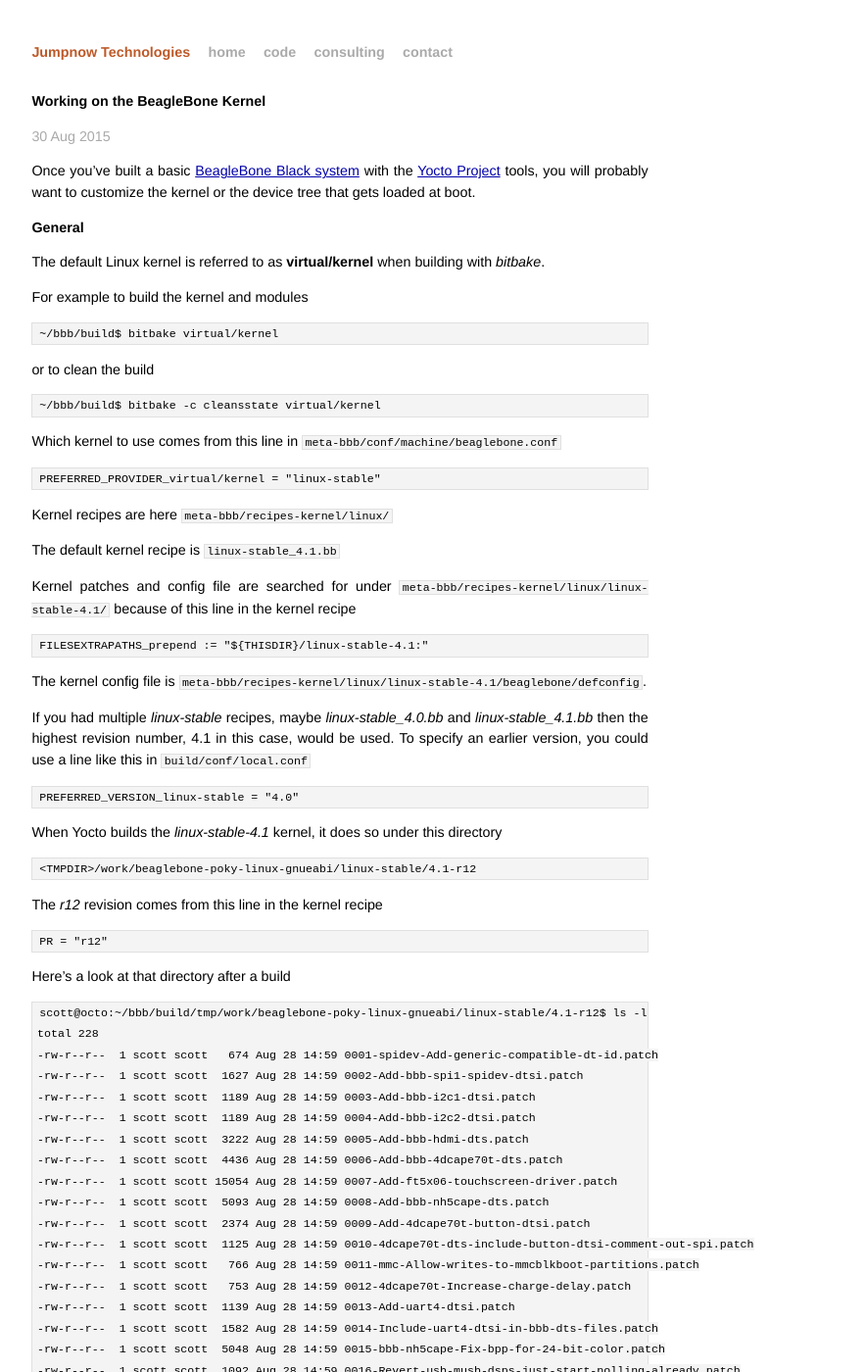
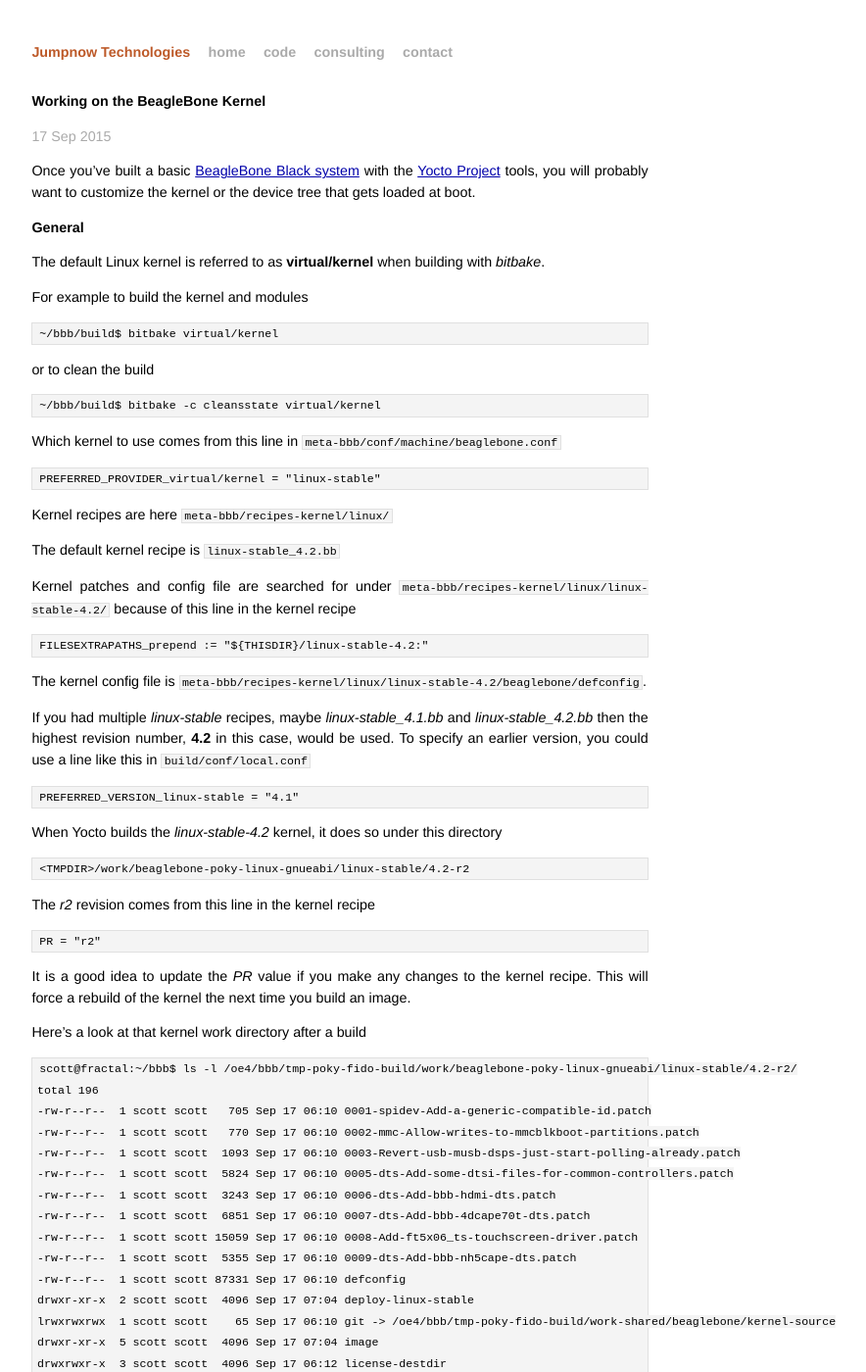
Before and after one commit to jumpnow/jumpnowtek-site, a Jekyll site: the page built from _posts/2015-06-22-Working-on-the-BeagleBone-kernel.md, in a window 1280 px wide and 1400 px high. Shown: the whole window at 98% size, without its empty margins (293-1177 px from the left). Built offline with Jekyll 4.4.1, drawn with Linux system fonts in a browser that asks for light colours; some of the changed text lies outside the part shown.

Commit message:
Updates for 4.2

```diff
--- a/_posts/2015-06-22-Working-on-the-BeagleBone-kernel.md
+++ b/_posts/2015-06-22-Working-on-the-BeagleBone-kernel.md
@@ -2,7 +2,7 @@
 layout: post
 title: Working on the BeagleBone Kernel
 description: "Working on and customizing the BeagleBone Black kernel"
-date: 2015-08-30 04:32:00
+date: 2015-09-17 07:14:00
 categories: beaglebone
 tags: [linux, beaglebone, kernel]
 ---
@@ -28,61 +28,54 @@ Which kernel to use comes from this line in `meta-bbb/conf/machine/beaglebone.co
 
 Kernel recipes are here `meta-bbb/recipes-kernel/linux/`
 
-The default kernel recipe is `linux-stable_4.1.bb`
+The default kernel recipe is `linux-stable_4.2.bb`
 
-Kernel patches and config file are searched for under `meta-bbb/recipes-kernel/linux/linux-stable-4.1/` because of this line in the kernel recipe
+Kernel patches and config file are searched for under `meta-bbb/recipes-kernel/linux/linux-stable-4.2/` because of this line in the kernel recipe
 
-    FILESEXTRAPATHS_prepend := "${THISDIR}/linux-stable-4.1:"
+    FILESEXTRAPATHS_prepend := "${THISDIR}/linux-stable-4.2:"
 
-The kernel config file is `meta-bbb/recipes-kernel/linux/linux-stable-4.1/beaglebone/defconfig`.
+The kernel config file is `meta-bbb/recipes-kernel/linux/linux-stable-4.2/beaglebone/defconfig`.
 
-If you had multiple *linux-stable* recipes, maybe *linux-stable_4.0.bb* and *linux-stable_4.1.bb* then the highest revision number, 4.1 in this case, would be used. To specify an earlier version, you could use a line like this in `build/conf/local.conf`
+If you had multiple *linux-stable* recipes, maybe *linux-stable_4.1.bb* and *linux-stable_4.2.bb* then the highest revision number, **4.2** in this case, would be used. To specify an earlier version, you could use a line like this in `build/conf/local.conf`
 
-    PREFERRED_VERSION_linux-stable = "4.0"
+    PREFERRED_VERSION_linux-stable = "4.1"
 
-When Yocto builds the *linux-stable-4.1* kernel, it does so under this directory
+When Yocto builds the *linux-stable-4.2* kernel, it does so under this directory
 
-    <TMPDIR>/work/beaglebone-poky-linux-gnueabi/linux-stable/4.1-r12
+    <TMPDIR>/work/beaglebone-poky-linux-gnueabi/linux-stable/4.2-r2
 
-The *r12* revision comes from this line in the kernel recipe
+The *r2* revision comes from this line in the kernel recipe
 
-    PR = "r12"
+    PR = "r2"
 
-Here's a look at that directory after a build
+It is a good idea to update the *PR* value if you make any changes to the kernel recipe. This will force a rebuild of the kernel the next time you build an image.
 
-    scott@octo:~/bbb/build/tmp/work/beaglebone-poky-linux-gnueabi/linux-stable/4.1-r12$ ls -l
-    total 228
-    -rw-r--r--  1 scott scott   674 Aug 28 14:59 0001-spidev-Add-generic-compatible-dt-id.patch
-    -rw-r--r--  1 scott scott  1627 Aug 28 14:59 0002-Add-bbb-spi1-spidev-dtsi.patch
-    -rw-r--r--  1 scott scott  1189 Aug 28 14:59 0003-Add-bbb-i2c1-dtsi.patch
-    -rw-r--r--  1 scott scott  1189 Aug 28 14:59 0004-Add-bbb-i2c2-dtsi.patch
-    -rw-r--r--  1 scott scott  3222 Aug 28 14:59 0005-Add-bbb-hdmi-dts.patch
-    -rw-r--r--  1 scott scott  4436 Aug 28 14:59 0006-Add-bbb-4dcape70t-dts.patch
-    -rw-r--r--  1 scott scott 15054 Aug 28 14:59 0007-Add-ft5x06-touchscreen-driver.patch
-    -rw-r--r--  1 scott scott  5093 Aug 28 14:59 0008-Add-bbb-nh5cape-dts.patch
-    -rw-r--r--  1 scott scott  2374 Aug 28 14:59 0009-Add-4dcape70t-button-dtsi.patch
-    -rw-r--r--  1 scott scott  1125 Aug 28 14:59 0010-4dcape70t-dts-include-button-dtsi-comment-out-spi.patch
-    -rw-r--r--  1 scott scott   766 Aug 28 14:59 0011-mmc-Allow-writes-to-mmcblkboot-partitions.patch
-    -rw-r--r--  1 scott scott   753 Aug 28 14:59 0012-4dcape70t-Increase-charge-delay.patch
-    -rw-r--r--  1 scott scott  1139 Aug 28 14:59 0013-Add-uart4-dtsi.patch
-    -rw-r--r--  1 scott scott  1582 Aug 28 14:59 0014-Include-uart4-dtsi-in-bbb-dts-files.patch
-    -rw-r--r--  1 scott scott  5048 Aug 28 14:59 0015-bbb-nh5cape-Fix-bpp-for-24-bit-color.patch
-    -rw-r--r--  1 scott scott  1092 Aug 28 14:59 0016-Revert-usb-musb-dsps-just-start-polling-already.patch
-    -rw-r--r--  1 scott scott 84935 Aug 28 14:59 defconfig
-    drwxr-xr-x  3 scott scott  4096 Aug 28 15:29 deploy-ipks
-    drwxr-xr-x  2 scott scott  4096 Aug 28 15:28 deploy-linux-stable
-    lrwxrwxrwx  1 scott scott    65 Aug 28 14:59 git -> /oe4/bbb/tmp-poky-fido-build/work-shared/beaglebone/kernel-source
-    drwxr-xr-x  5 scott scott  4096 Aug 28 15:28 image
-    drwxrwxr-x  3 scott scott  4096 Aug 28 15:05 license-destdir
-    drwxr-xr-x 20 scott scott  4096 Aug 29 04:51 linux-beaglebone-standard-build
-    drwxr-xr-x  4 scott scott  4096 Aug 28 15:28 package
-    drwxr-xr-x 71 scott scott  4096 Aug 28 15:30 packages-split
-    drwxr-xr-x  7 scott scott  4096 Aug 28 15:28 pkgdata
-    drwxrwxr-x  2 scott scott  4096 Aug 28 15:28 pseudo
-    drwxr-xr-x  3 scott scott  4096 Aug 28 15:28 sysroot-destdir
-    drwxrwxr-x  2 scott scott 12288 Aug 29 04:51 temp
+Here's a look at that kernel work directory after a build
 
-The patches and defconfig are the same files from `meta-bbb/recipes-kernel/linux/linux-stable-4.1/`
+    scott@fractal:~/bbb$ ls -l /oe4/bbb/tmp-poky-fido-build/work/beaglebone-poky-linux-gnueabi/linux-stable/4.2-r2/
+    total 196
+    -rw-r--r--  1 scott scott   705 Sep 17 06:10 0001-spidev-Add-a-generic-compatible-id.patch
+    -rw-r--r--  1 scott scott   770 Sep 17 06:10 0002-mmc-Allow-writes-to-mmcblkboot-partitions.patch
+    -rw-r--r--  1 scott scott  1093 Sep 17 06:10 0003-Revert-usb-musb-dsps-just-start-polling-already.patch
+    -rw-r--r--  1 scott scott  5824 Sep 17 06:10 0005-dts-Add-some-dtsi-files-for-common-controllers.patch
+    -rw-r--r--  1 scott scott  3243 Sep 17 06:10 0006-dts-Add-bbb-hdmi-dts.patch
+    -rw-r--r--  1 scott scott  6851 Sep 17 06:10 0007-dts-Add-bbb-4dcape70t-dts.patch
+    -rw-r--r--  1 scott scott 15059 Sep 17 06:10 0008-Add-ft5x06_ts-touchscreen-driver.patch
+    -rw-r--r--  1 scott scott  5355 Sep 17 06:10 0009-dts-Add-bbb-nh5cape-dts.patch
+    -rw-r--r--  1 scott scott 87331 Sep 17 06:10 defconfig
+    drwxr-xr-x  2 scott scott  4096 Sep 17 07:04 deploy-linux-stable
+    lrwxrwxrwx  1 scott scott    65 Sep 17 06:10 git -> /oe4/bbb/tmp-poky-fido-build/work-shared/beaglebone/kernel-source
+    drwxr-xr-x  5 scott scott  4096 Sep 17 07:04 image
+    drwxrwxr-x  3 scott scott  4096 Sep 17 06:12 license-destdir
+    drwxr-xr-x 20 scott scott  4096 Sep 17 07:04 linux-beaglebone-standard-build
+    drwxr-xr-x  4 scott scott  4096 Sep 17 07:04 package
+    drwxr-xr-x 79 scott scott  4096 Sep 17 07:04 packages-split
+    drwxr-xr-x  7 scott scott  4096 Sep 17 07:04 pkgdata
+    drwxrwxr-x  2 scott scott  4096 Sep 17 07:04 pseudo
+    drwxr-xr-x  3 scott scott  4096 Sep 17 07:04 sysroot-destdir
+    drwxrwxr-x  2 scott scott 12288 Sep 17 07:04 temp
+
+The patches and defconfig are the same files from `meta-bbb/recipes-kernel/linux/linux-stable-4.2/`
 
 The files under `git` are the Linux source after the kernel recipe patches have been applied.
 
@@ -97,11 +90,11 @@ You can invoke the standard kernel configuration editor using bitbake
 
 After you make your changes and save them, the new configuration file can be found here
 
-    <TMPDIR>/work/beaglebone-poky-linux-gnueabi/linux-stable/4.1-r1/linux-beaglebone-standard-build/.config
+    <TMPDIR>/work/beaglebone-poky-linux-gnueabi/linux-stable/4.2-r2/linux-beaglebone-standard-build/.config
 
 Copy that `.config` file to
 
-    ~/bbb/meta-bbb/recipes-kernel/linux/linux-stable-4.1/beaglebone/defconfig
+    ~/bbb/meta-bbb/recipes-kernel/linux/linux-stable-4.2/beaglebone/defconfig
 
 Then rebuild your kernel
 
@@ -142,27 +135,28 @@ If you run it and accept the defaults, the cross-tools will get installed under
 
 ### Fetch the Linux source
 
-The kernel recipe *linux-stable_4.1.bb* has the repository location, branch and commit of the kernel source used in the Yocto build.
+The kernel recipe *linux-stable_4.2.bb* has the repository location, branch and commit of the kernel source used in the Yocto build.
 
 These lines have the details
 
-    # v4.1.6
-    SRCREV = "4ff62ca06c0c0b084f585f7a2cfcf832b21d94fc"
+    # v4.2
+    SRCREV = "64291f7db5bd8150a74ad2036f1037e6a0428df2"
     SRC_URI = " \
-        git://git.kernel.org/pub/scm/linux/kernel/git/stable/linux-stable.git;branch=linux-4.1.y \
+        git://git.kernel.org/pub/scm/linux/kernel/git/stable/linux-stable.git;branch=linux-4.2.y \
+
 
 Here are the commands to checkout that same kernel source
 
     $ cd ~/bbb
     $ git clone git://git.kernel.org/pub/scm/linux/kernel/git/stable/linux-stable.git
     $ cd linux-stable
-    $ git checkout -b linux-4.1.y origin/linux-4.1.y
+    $ git checkout -b linux-4.2.y origin/linux-4.2.y
 
 That gets you to the correct git branch, but depending on whether I've kept the `meta-bbb` repository up-to-date, the current commit on the branch may or may not match the **SRCREV** in the recipe. If they don't match, you can checkout a particular older commit explicitly or you can modify the recipe to use the latest commit. Checking out the same branch is usually sufficient.
 
 ### Apply existing patches
 
-Currently the `meta-bbb/recipes-kernel/linux/linux-stable_4.1.bb` recipe has a number of patches that I've included to add support for *spidev*, *i2c*, *uart4* and a few touchscreens. These are all completely optional and you probably want your own patches instead. You can use *git* to apply these same patches to the Linux source repository.
+Currently the `meta-bbb/recipes-kernel/linux/linux-stable_4.2.bb` recipe has a number of patches that I've included to add support for *spidev*, *i2c*, *uart4* and a few touchscreens. These are all completely optional and you probably want your own patches instead. You can use *git* to apply these same patches to the Linux source repository.
 
 I usually start by creating a working branch
 
@@ -171,7 +165,7 @@ I usually start by creating a working branch
 
 And if you wanted to apply all of the patches at once
 
-    ~/bbb/linux-stable$ git am ../meta-bbb/recipes-kernel/linux/linux-stable-4.1/*.patch
+    ~/bbb/linux-stable$ git am ../meta-bbb/recipes-kernel/linux/linux-stable-4.2/*.patch
 
 Or you could apply selective patches individually.
 
@@ -179,7 +173,7 @@ Or you could apply selective patches individually.
 
 Copy the kernel config file that Yocto used to the new linux-stable repository.
 
-    cp ~/bbb/meta-bbb/recipes-kernel/linux/linux-stable-4.1/beaglebone/defconfig ~/bbb/linux-stable/.config
+    cp ~/bbb/meta-bbb/recipes-kernel/linux/linux-stable-4.2/beaglebone/defconfig ~/bbb/linux-stable/.config
 
 If you make changes to the config that you want to keep, make sure to copy it back to `meta-bbb/.../defconfig`
 
@@ -247,11 +241,11 @@ After finishing development you will probably want to integrate your changes int
 
 So for instance that patch to allow writes to the `/dev/mmcblkboot` partitions
 
-    0011-mmc-Allow-writes-to-mmcblkboot-partitions.patch
+    0002-mmc-Allow-writes-to-mmcblkboot-partitions.patch
 
 was generated like this
 
-    scott@octo:~/bbb/linux-stable$ vi drivers/mmc/core/mmc.c
+    scott@fractal:~/bbb/linux-stable$ vi drivers/mmc/core/mmc.c
 
 Make the changes and save.
 
@@ -272,30 +266,31 @@ Here's the diff
                             }
                     }
 
+
 Now commit the change to git
 
-    scott@octo:~/bbb/linux-stable$ git add drivers/mmc/core/mmc.c
+    scott@fractal:~/bbb/linux-stable$ git add drivers/mmc/core/mmc.c
 
-    scott@octo:~/bbb/linux-stable$ git commit -m 'mmc: Allow writes to mmcblkboot partitions'
+    scott@fractal:~/bbb/linux-stable$ git commit -m 'mmc: Allow writes to mmcblkboot partitions'
     [work 9b5d32c] mmc: Allow writes to mmcblkboot partitions
      1 file changed, 1 insertion(+), 1 deletion(-)
 
 generate a patch
 
-    scott@octo:~/bbb/linux-stable$ git format-patch -1
+    scott@fractal:~/bbb/linux-stable$ git format-patch -1
     0001-mmc-Allow-writes-to-mmcblkboot-partitions.patch
 
 copy the patch to where Yocto will use it
 
-    scott@octo:~/bbb/linux-stable$ cp 0001-mmc-* \
-        ~/bbb/meta-bbb/recipes-kernel/linux/linux-stable-4.1/
+    scott@fractal:~/bbb/linux-stable$ cp 0001-mmc-* \
+        ~/bbb/meta-bbb/recipes-kernel/linux/linux-stable-4.2/
 
 
-and finally add the patch to the kernel recipe `linux-stable_4.1.bb`.
+and finally add the patch to the kernel recipe `linux-stable_4.2.bb`.
 
 Yocto will apply the patches in the order they appear in the recipe, but to make it easier to work with `git am` outside of Yocto it's useful to rename (renumber) the patches in the order you want them applied.
 
-That's why I renamed this same patch from `0001-` to `0011-` in the `meta-bbb` layer.
+That's why I renamed this same patch from `0001-` to `0002-` in the `meta-bbb` layer.
 
 ### External Kernel Modules
 
@@ -303,7 +298,7 @@ You can build external kernel modules by first *sourcing* the Yocto SDK environm
 
 For example
 
-    scott@octo:~/projects/hellow$ cat Makefile
+    scott@fractal:~/projects/hellow$ cat Makefile
     # Makefile for the hellow kernel module
 
     MODULE_NAME=hellow
@@ -323,7 +318,7 @@ For example
 
 Build the module with *make*
 
-    scott@octo:~/projects/hellow$ make
+    scott@fractal:~/projects/hellow$ make
     make -C /home/scott/bbb/linux-stable M=/home/scott/projects/hellow modules
     make[1]: Entering directory '/home/scott/bbb/linux-stable'
       CC [M]  /home/scott/projects/hellow/hellow.o
```
Also changed, not shown: other parts of _posts/2015-06-22-Working-on-the-BeagleBone-kernel.md (+2 -2 lines), _posts/2015-06-08-BeagleBone-Systems-with-Yocto.md (+25 -15 lines).
